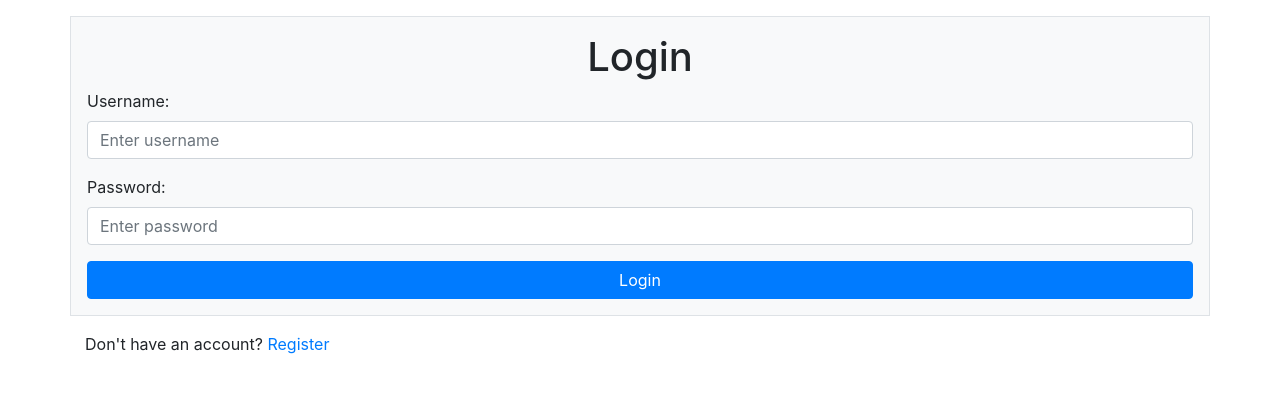
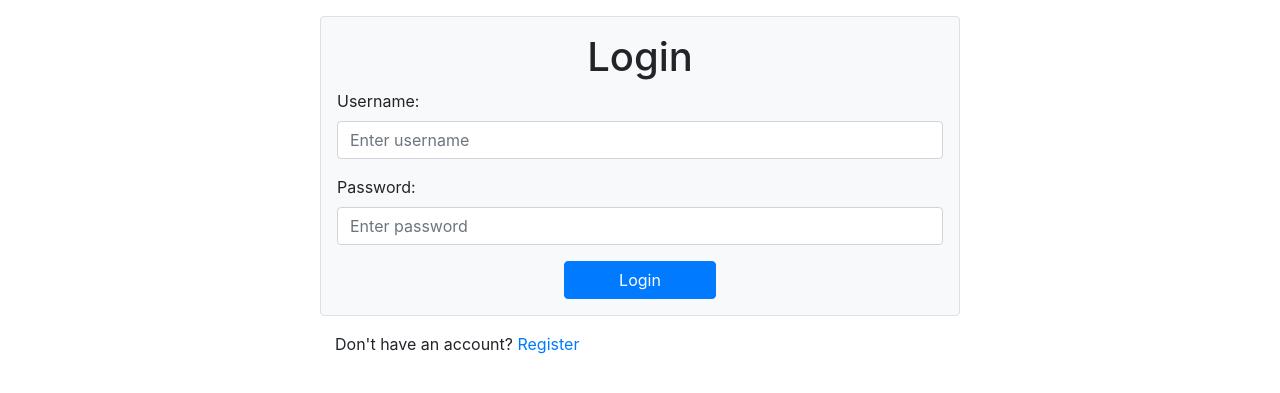
Before and after one commit to Eorate/petsrus, a Flask app: page / in a window 1280 px wide. Shown: the part 56-449 px from the top of the page. Run offline with Flask 2, Linux system fonts and the light colour scheme; some libraries are stand-ins or nearby versions.

Commit message:
Change styling for login form.

```diff
--- a/petsrus/templates/index.html
+++ b/petsrus/templates/index.html
@@ -56,7 +56,7 @@
     </div>
 </nav>
     {% from "_formhelpers.html" import render_field %}
-    <div class="container p-3 my-3 border bg-light">
+    <div class="container p-3 my-3 w-50 border rounded bg-light">
     <h1 class="text-center">Login</h1>
     <form method=post action="{{ url_for('index') }}">
       {{ form.csrf_token }}
@@ -66,10 +66,12 @@
       <div class="form-group">
         {{ render_field(form.password, class='form-control', placeholder="Enter password", required=False) }}
       </div>
-      <button type="submit" class="btn btn-primary btn-block">Login</button>
+      <div class="text-center">
+      <button type="submit" class="btn btn-primary w-25">Login</button>
+      </div>
     </form>
     </div>
-    <div class="container">
+    <div class="container w-50">
         Don't have an account? <a href="{{ url_for('register') }}">Register</a>
     </div>
 {% endif %}
```
